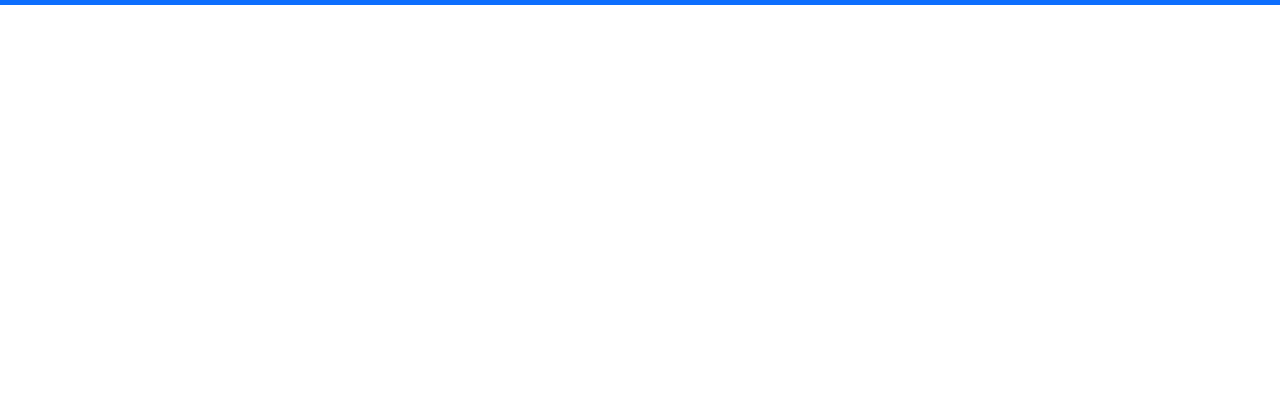
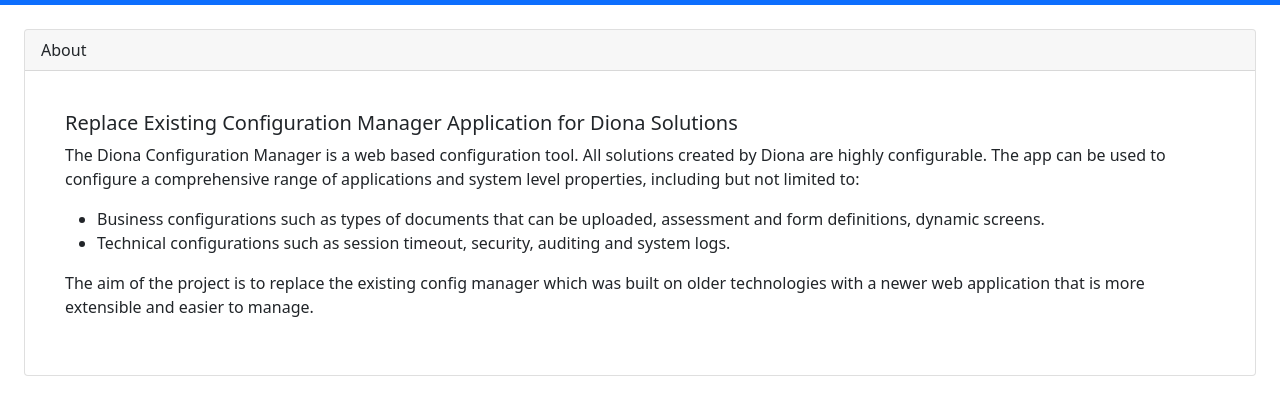
Before and after one commit to DaveyFagan/configmanagerproject, a plain HTML site: page about.html in a window 1280 px wide. Shown: the part 51-466 px from the top of the page. Drawn offline with nearby package versions, Linux system fonts and the light colour scheme.

Commit message:
Added deliverables and about

```diff
--- a/about.html
+++ b/about.html
@@ -35,6 +35,33 @@
           </div>
         </div>
       </nav>
+      <div class="card m-4">
+        <div class="card-header">
+          About
+        </div>
+        <div class="card-body m-4">
+          <h5 class="card-title">Replace Existing Configuration Manager Application for Diona
+            Solutions</h5>
+          <p class="card-text">The Diona Configuration Manager is a web based configuration tool. All solutions
+            created by Diona are highly configurable. The app can be used to configure a comprehensive range of applications and system level properties, including but not limited to:
+          </p>
+          <ul>
+            <li>
+              Business configurations such as types of documents that can be uploaded,
+              assessment and form definitions, dynamic screens.</li>
+            <li>
+              Technical configurations such
+              as session timeout, security, auditing and system logs.
+            </li>
+          </ul>
+          <p>
+            The aim of the project is to
+            replace the existing config manager which was built on older technologies with a
+            newer web application that is more extensible and easier to manage.
+          </p>
+        </div>
+      </div>
+
 
     <!-- Optional JavaScript; choose one of the two! -->
 
```
Also changed, not shown: index.html (+2 -1 lines), links.html (+4 -2 lines), 3 other files.
